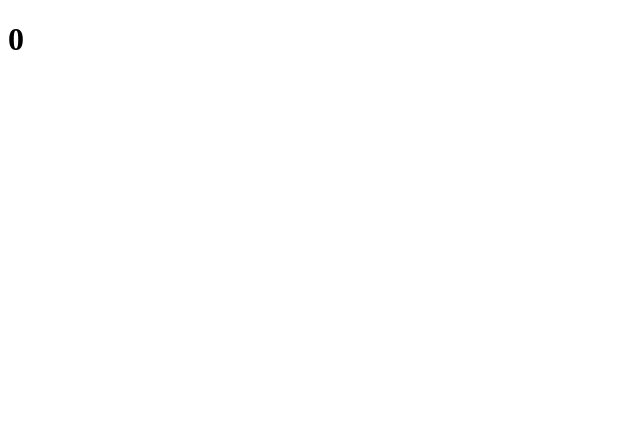
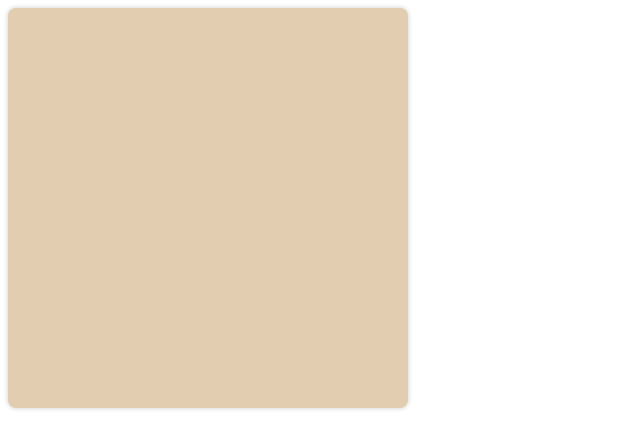
Before and after one commit to mhzgg6/my-vue3-practice, a Vue app: page /login in a window 1280 px wide. Shown: the top 448 px of the page, without its empty margins (0-640 px from the left). Built offline with nearby package versions, Linux system fonts and the light colour scheme.

Commit message:
feat: canvas pratice

```diff
--- a/src/login.vue
+++ b/src/login.vue
@@ -1,14 +1,101 @@
 <script setup lang="ts">
-import { ref } from 'vue'
+import { ref, onMounted } from 'vue'
 
-// defineProps<{ msg: string }>()
+// 获取canvas画布
+const chess_canvas = ref<HTMLCanvasElement | null>(null)
 
-const count = ref(0)
+// 获取上下文
+let ctx = ref<CanvasRenderingContext2D | null>(null)
+
+const width: number = 400,
+      height: number = 400;
+//  canvas实体对象
+// let particleCanvas = ref<ParticleCanvas>()
+
+// 画布类
+// class ParticleCanvas {
+//   canvasEle: HTMLCanvasElement;
+//   ctx: CanvasRenderingContext2D;
+//   width: number;
+//   height: number;
+//   constructor(target: HTMLCanvasElement) {
+//     this.canvasEle = target;
+//     this.ctx = target.getContext("2d") as CanvasRenderingContext2D;
+//     this.width = target.width
+//     this.height = target.height
+//   }
+// }
+const draw = () => {
+  if (ctx.value) {
+    // 画线
+    // ctx.value.moveTo(50, 50)
+    // ctx.value.lineTo(200, 200)
+    // ctx.value.stroke()
+
+    // 矩形 矩形框 填充矩形
+    // ctx.value.strokeRect(50, 50 , 200 , 100)
+    // ctx.value.fillRect(50, 50 , 200 , 100)
+    // ctx.value.clearRect(60, 60 , 100 , 50)
+
+    // 圆 圆弧
+    // 在画弧的时候，arc()函数中角的单位是弧度而不是角度。角度换算为弧度的表达式为：弧度=(Math.PI/180)*角度。
+    // beginPath closePath
+    // ctx.value.beginPath()
+    // ctx.value.arc(100, 100, 50, 0, Math.PI)
+    // ctx.value.stroke()
+    // ctx.value.closePath()
+    // ctx.value.beginPath()
+    // ctx.value.arc(250, 100, 50, 0, Math.PI * 2)
+    // ctx.value.stroke()
+    // ctx.value.fill()
+    // ctx.value.beginPath()
+
+    // 椭圆
+    // ctx.value.ellipse(150, 200, 100, 50, 0, 0, 2 * Math.PI)
+    // ctx.value.stroke()
+
+
+    // 二次贝塞尔曲线
+    // ctx.value.moveTo(50, 50)
+    // ctx.value.quadraticCurveTo(200, 200, 350, 50)
+    // ctx.value.stroke()
+
+    // 三次贝塞尔曲线
+    // ctx.value.moveTo(50, 200)
+    // ctx.value.bezierCurveTo(150, 50, 250, 350, 350, 200)
+    // ctx.value.stroke()
+
+    // 线条的样式 lineWidth lineCap lineJoin
+    // ctx.value.beginPath()
+    // ctx.value.lineWidth = 10
+    // ctx.value.moveTo(50, 50)
+    // ctx.value.lineTo(200, 50)
+    // ctx.value.stroke()
+
+
+
+
+  }
+}
+
+onMounted(() => {
+  if (chess_canvas.value) {
+    chess_canvas.value.style.background = "#e3cdb0"
+    ctx.value = chess_canvas.value.getContext('2d')
+    draw()
+  }
+})
+
+
 </script>
 
 <template>
-  <h1>{{ count }}</h1>
+  <canvas id="chess_canvas" ref="chess_canvas" :width="width" :height="height"></canvas>
 </template>
 
 <style scoped>
+canvas {
+  box-shadow: 0px 0px 5px #ccc;
+  border-radius: 8px;
+}
 </style>
```
